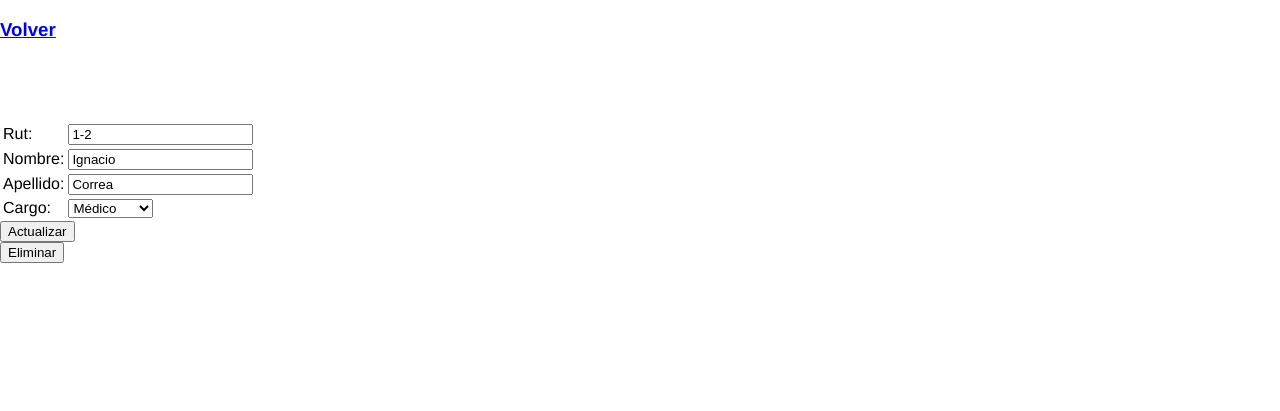
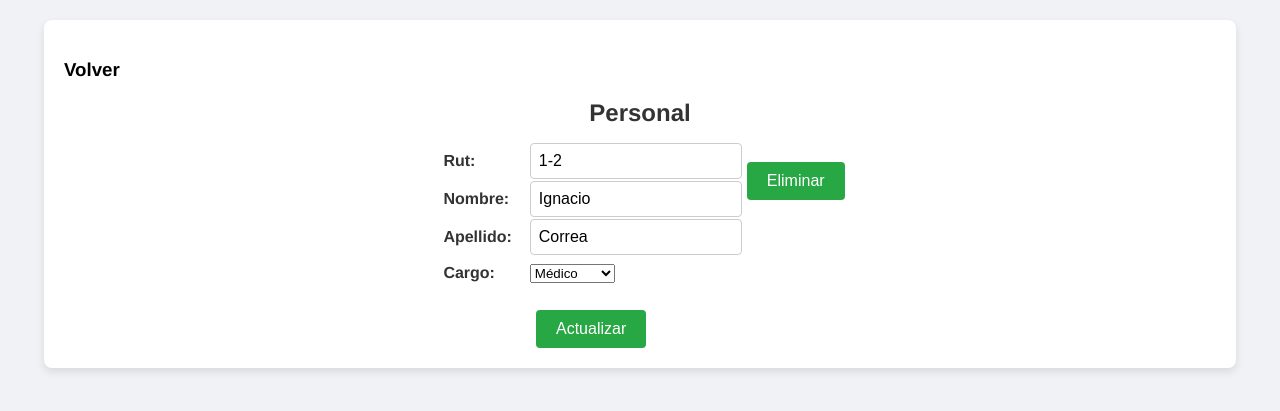
Before and after one commit to alovidal/DIOX666, a Django app: a page that uses Django/dioxx/templates/pages/personal/upd_per.html in a window 1280 px wide. Shown: the part 79-490 px from the top of the page. Run offline with Django 5.2, Linux system fonts and the light colour scheme; a user stored in the database is signed in; data comes from the database, SQL or seed files in the repository; both versions use the stored data as it was after the commit.

Commit message:
Cambio estilo personal

```diff
--- a/Django/dioxx/templates/pages/medicamentos/list_med.html
+++ b/Django/dioxx/templates/pages/medicamentos/list_med.html
@@ -23,6 +23,7 @@
               <tr>
                 <th>Id</th>
                 <th>Nombre</th>
+                <th>Dosis</th>
                 <th>Ver Información</th>
               </tr>
             </thead>
@@ -31,6 +32,7 @@
               <tr>
                 <td>{{ medicamento.idMedicamento }}</td>
                 <td>{{ medicamento.nombre }}</td>
+                <td>{{ medicamento.tipoDosis }}</td>
                 <td>
                   <a href="{% url 'verMed' pk=medicamento.idMedicamento %}"
                     >Ver</a
--- a/Django/dioxx/templates/pages/personal/upd_per.html
+++ b/Django/dioxx/templates/pages/personal/upd_per.html
@@ -3,48 +3,46 @@
   <head>
     <meta charset="UTF-8" />
     <meta name="viewport" content="width=device-width, initial-scale=1.0" />
+    {% load static %}
+    <link rel="stylesheet" href="{% static './css/styleList.css' %}" />
+    <link rel="stylesheet" href="{% static './css/styleAdd.css' %}" />
+    <title>DIOXX_666</title>
 
-    {% load static %}
-
-    <link rel="stylesheet" href="{% static './css/style.css' %}" />
-    <link
-      rel="stylesheet"
-      href="https://fonts.googleapis.com/css2?family=Material+Symbols+Outlined:opsz,wght,FILL,GRAD@24,400,0,0"
-    />
-    <title>DIOXX_666</title>
   </head>
   <body>
     {% include "base/header.html" %}
 
-    <main class="main-per main-addPer main-res">
-      <h3 class="font-texto volver-add"><a href="{% url 'verPer' pk=persona.rut %}">Volver</a></h3>
+    <main class="main-content">
+      <h3 id="volver"><a href="{% url 'verPer' pk=persona.rut %}">Volver</a></h3>
 
       {% if mensaje %}
-        <div class="mensaje font-texto" style="text-align: center;">
+        <div>
             <p>{{ mensaje }}</p>
         </div>
     {% endif %}
 
-      <div class="info-top table-per-inf">
-        <div class="img-per img-res"><h1 class="font-texto" style="color: white; text-align:center;">Personal</h1></div>
-        <div class="info-add info-per">
+      <div class="resident-section">
+        <div>
+          <h1 class="section-title">Personal</h1>
+        </div>
+        <div class="resident-form-container">
           <form method="POST" action="{% url 'updPer' %}">
             {% csrf_token %}
-            <table class="table-add font-texto table-per">
+            <table class="resident-table">
               <tr>
-                <td class="campo-info">Rut:</td>
-                <td><input type="text" name="rut" value="{{ persona.rut }}" readonly /></td>
+                <td class="label">Rut:</td>
+                <td><input class="input-field" type="text" name="rut" value="{{ persona.rut }}" readonly /></td>
               </tr>
               <tr>
-                <td class="campo-info">Nombre:</td>
-                <td><input type="text" name="nombre" value="{{ persona.nombre }}" required /></td>
+                <td class="label">Nombre:</td>
+                <td><input class="input-field" type="text" name="nombre" value="{{ persona.nombre }}" required /></td>
               </tr>
               <tr>
-                <td class="campo-info">Apellido:</td>
-                <td><input type="text" name="apellido" value="{{ persona.apellido }}" required /></td>
+                <td class="label">Apellido:</td>
+                <td><input class="input-field" type="text" name="apellido" value="{{ persona.apellido }}" required /></td>
               </tr>
               <tr>
-                <td class="campo-info">Cargo:</td>
+                <td class="label">Cargo:</td>
                 <td>
                   <select name="cargo" required>
                     {% for cargo in cargos %}
@@ -56,14 +54,14 @@
                 </td>
               </tr>
             </table>
-            <div class="opcion-add opcion-per">
-                <input type="submit" class="inp-global btn-del btn-per" value="Actualizar">
+            <div class="add-button-container">
+                <input class="add-button" type="submit" value="Actualizar">
             </div>
           </form>
           <form method="POST" action="{% url 'delPer' pk=persona.rut %}">
             {% csrf_token %}
-            <div class="opcion-add opcion-per">
-                <input type="submit" class="inp-global btn-del btn-per btn-per-del" value="Eliminar">
+            <div class="add-button-container">
+                <input class="add-button" type="submit" value="Eliminar">
             </div>
         </form>
         </div>
```
Also changed, not shown: Django/dioxx/templates/pages/medicamentos/add_med.html (+8 -0 lines), Django/dioxx/templates/pages/personal/add_per.html (+18 -22 lines), Django/dioxx/templates/pages/personal/ver_per.html (+22 -25 lines), Django/db.sqlite3.
